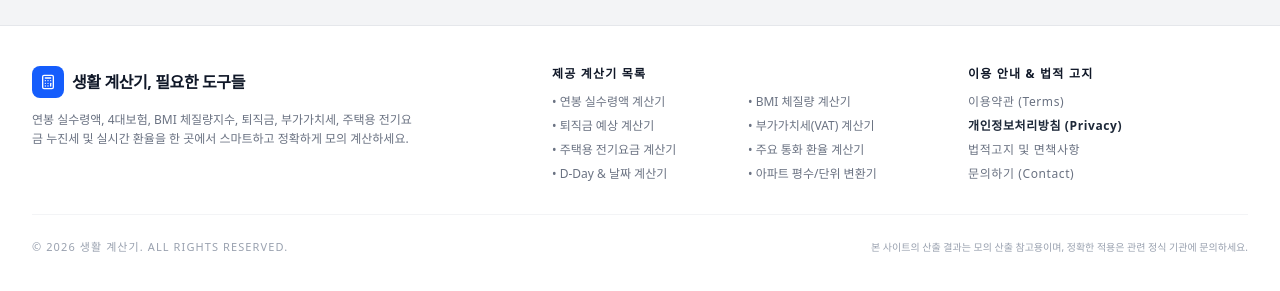
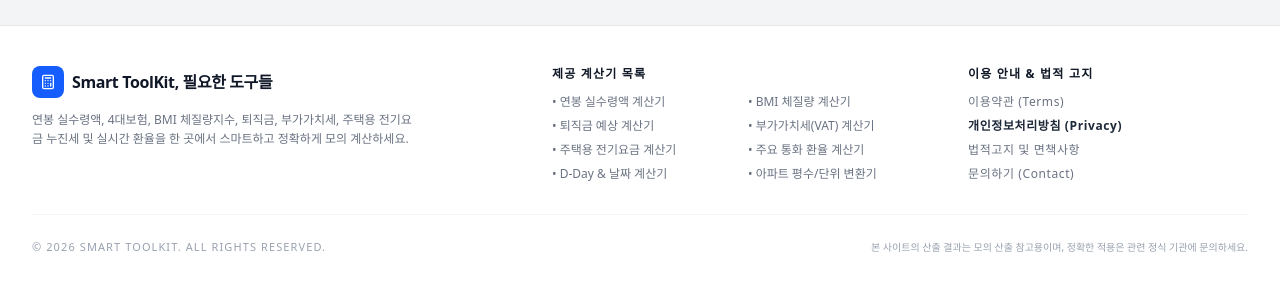
Before and after one commit to skiloveman/smarttoolkit, a React (Vite) app: page / in a window 1280 px wide. Shown: the part 3830-4121 px from the top of the page. Built offline with nearby package versions, Linux system fonts and the light colour scheme.

Commit message:
chore: update branding text and refresh build assets

```diff
--- a/src/components/Footer.tsx
+++ b/src/components/Footer.tsx
@@ -17,7 +17,7 @@ export const Footer: React.FC<FooterProps> = ({ onOpenModal }) => {
                 <Calculator className="w-4 h-4" />
               </div>
               <span className="text-base font-bold text-gray-900 dark:text-white tracking-tight">
-                생활 계산기, 필요한 도구들
+                Smart ToolKit, 필요한 도구들
               </span>
             </div>
             <p className="text-xs text-gray-500 dark:text-slate-400 leading-relaxed max-w-sm">
@@ -86,7 +86,7 @@ export const Footer: React.FC<FooterProps> = ({ onOpenModal }) => {
 
         <div className="pt-6 border-t border-gray-100 dark:border-slate-800 flex flex-col sm:flex-row items-center justify-between gap-4 text-[11px] text-gray-400 dark:text-slate-500 uppercase tracking-widest">
           <div>
-            © 2026 생활 계산기. ALL RIGHTS RESERVED.
+            © 2026 Smart ToolKit. ALL RIGHTS RESERVED.
           </div>
           <div className="text-[10px] normal-case tracking-normal">
             본 사이트의 산출 결과는 모의 산출 참고용이며, 정확한 적용은 관련 정식 기관에 문의하세요.
--- a/src/components/LegalModals.tsx
+++ b/src/components/LegalModals.tsx
@@ -20,7 +20,7 @@ export const LegalModals: React.FC<ModalProps> = ({ isOpen, onClose, type }) =>
             <div className="space-y-4 text-xs text-slate-600 dark:text-slate-300 leading-relaxed">
               <p>
                 <strong>제 1 조 (목적)</strong><br />
-                본 약관은 "생활 계산기, 필요한 도구들"(이하 "서비스")이 제공하는 인터넷 모의 계산 및 정보 서비스의 이용 조건 및 절차를 규정함을 목적으로 합니다.
+                본 약관은 "Smart ToolKit, 필요한 도구들"(이하 "서비스")이 제공하는 인터넷 모의 계산 및 정보 서비스의 이용 조건 및 절차를 규정함을 목적으로 합니다.
               </p>
               <p>
                 <strong>제 2 조 (서비스의 내용)</strong><br />
@@ -63,7 +63,7 @@ export const LegalModals: React.FC<ModalProps> = ({ isOpen, onClose, type }) =>
           body: (
             <div className="space-y-4 text-xs text-slate-600 dark:text-slate-300 leading-relaxed">
               <p>
-                "생활 계산기"에서 산출되는 모든 계산 결과 및 가이드 정보는 참고요 자료로만 사용되어야 합니다.
+                "Smart ToolKit"에서 산출되는 모든 계산 결과 및 가이드 정보는 참고요 자료로만 사용되어야 합니다.
               </p>
               <p>
                 본 사이트의 산출 로직은 국세청, 근로복지공단, 한국전력공사, 대한비만학회 및 금융권의 공시 요율을 준수하여 작성되었으나, 개별 법령 개정 및 사규에 따라 실제와 차이가 발생할 수 있습니다.
```
Also changed, not shown: 3 other files (tests, documents, lock files or other folders).
